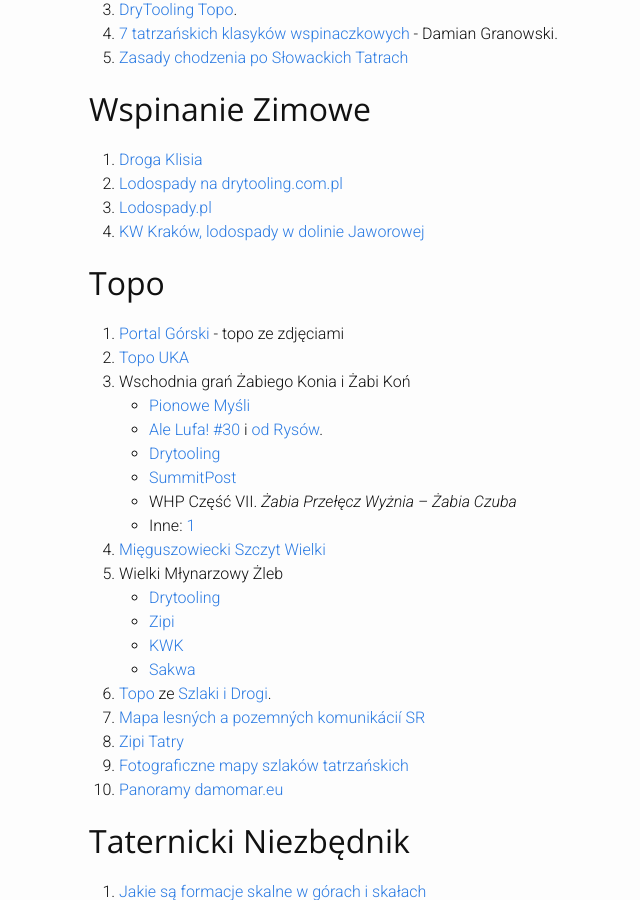
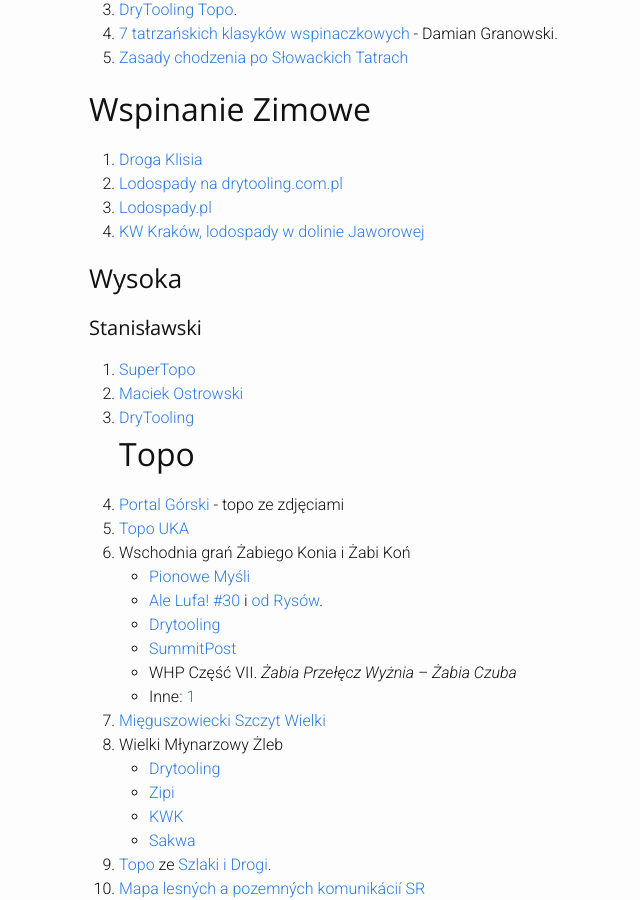
Before and after one commit to jkedra/jkedra.github.io, a Jekyll site: the page built from _climb/tatry.md, in a window 1280 px wide and 900 px high, scrolled down 403 px. Shown: the whole window, without its empty margins (181-821 px from the left). Built offline with Jekyll 4.4.1, drawn with Linux system fonts in a browser that asks for light colours.

Commit message:
Stanislawski na Wysokiej

```diff
--- a/_climb/tatry.md
+++ b/_climb/tatry.md
@@ -33,6 +33,13 @@
 3. [Lodospady.pl](http://lodospady.pl)
 4. [KW Kraków, lodospady w dolinie Jaworowej](http://www.kw.krakow.pl/sww-kw-krakow/porady/topo/459-lodospady-to-nie-tylko-cisowki-w-dolinie-bialej-wody.html)
 
+### Wysoka
+
+#### Stanisławski
+
+1. [SuperTopo](http://supertopo.pl/2016/02/stanislawski-na-wysokiej/)
+2. [Maciek Ostrowski](http://maciekostrowski.blogspot.com/2016/01/stanislawski-na-wysokiej.html)
+3. [DryTooling](https://drytooling.com.pl/baza/topo/tatry/6583-droga-stanislawskiego-wysoka)
 ## Topo
 
 1. [Portal Górski](http://topo.portalgorski.pl/) - topo ze zdjęciami
```
